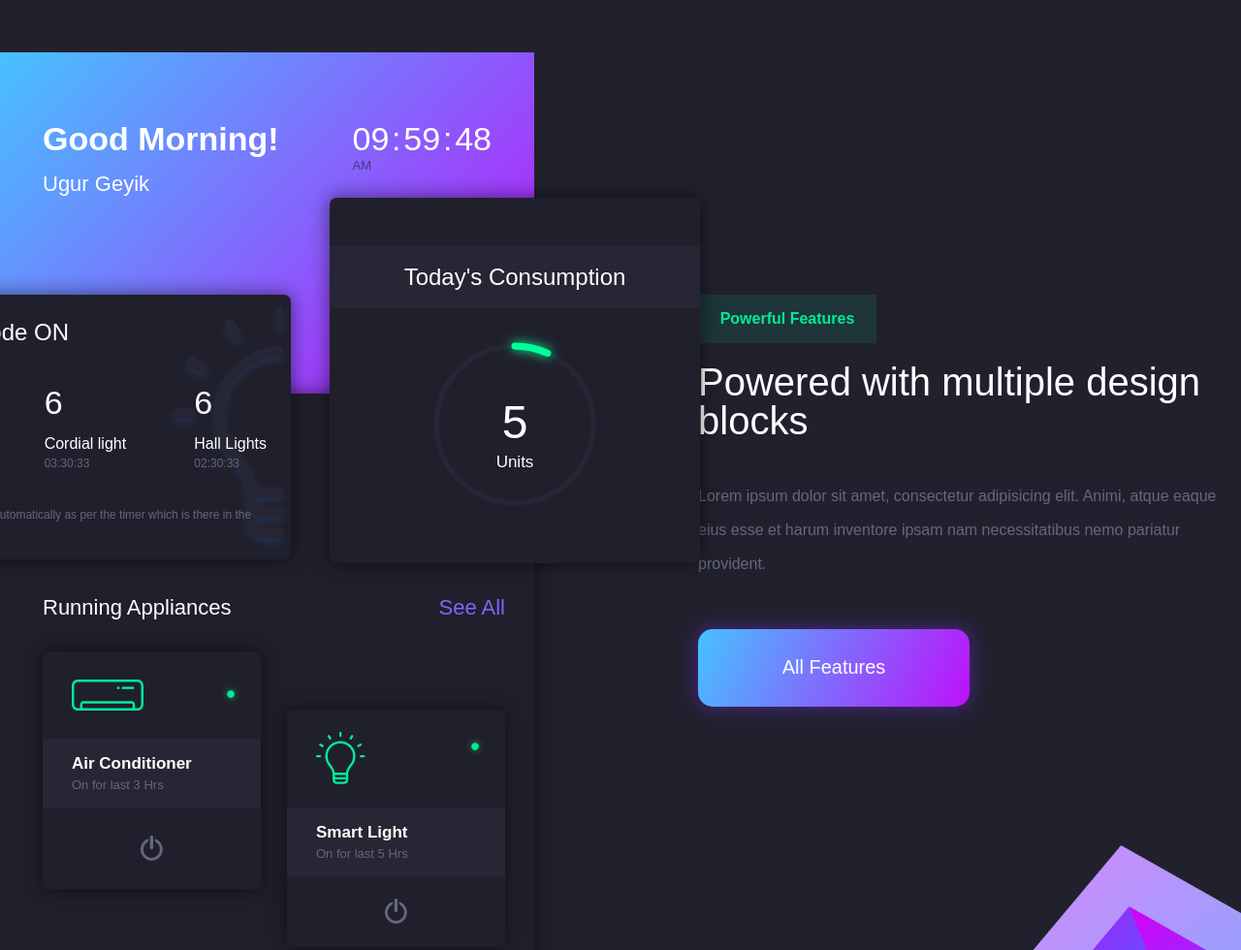
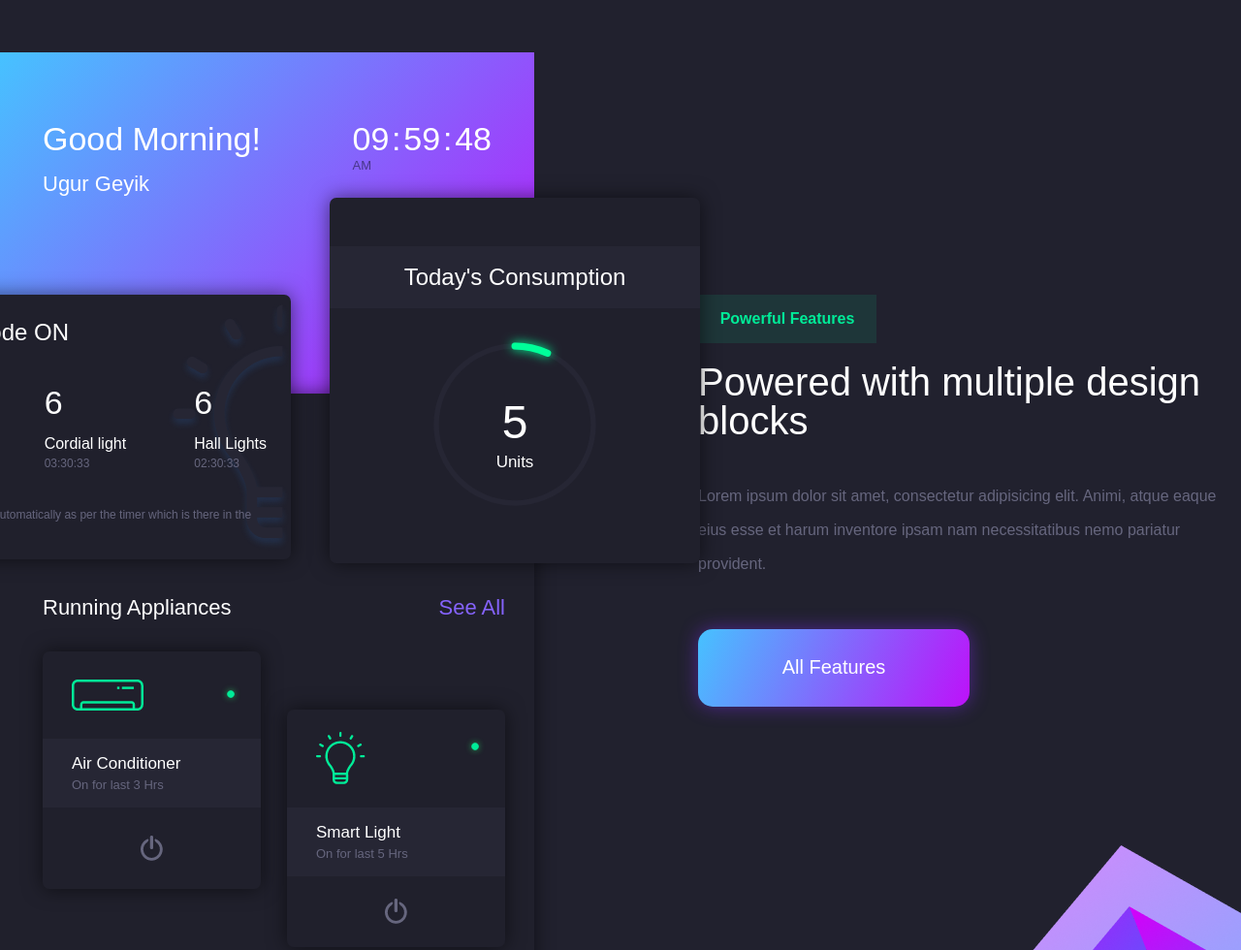
Before and after one commit to ugurgeyik/AwesomeApp, a plain HTML site: page index.html in a window 1280 px wide. Shown: the part 4020-5000 px from the top of the page at 97% size. Drawn offline with Linux system fonts and the light colour scheme; a web font is replaced by a local one.

Commit message:
Add files via upload

```diff
--- a/main.css
+++ b/main.css
@@ -362,7 +362,7 @@ a {
 }
 .top-card-name h3 {
     font-size: 3.4rem;
-    font-weight: bold;
+    font-weight: 400;
     color: #FFFFFF;
     margin-bottom: 1.4rem;
 }
@@ -450,6 +450,7 @@ a {
 .card-text h4 {
     color: white;
     font-size: 1.7rem;
+    font-weight: 400;
     margin-bottom: 4px;
 }
 .card-text p {
```
